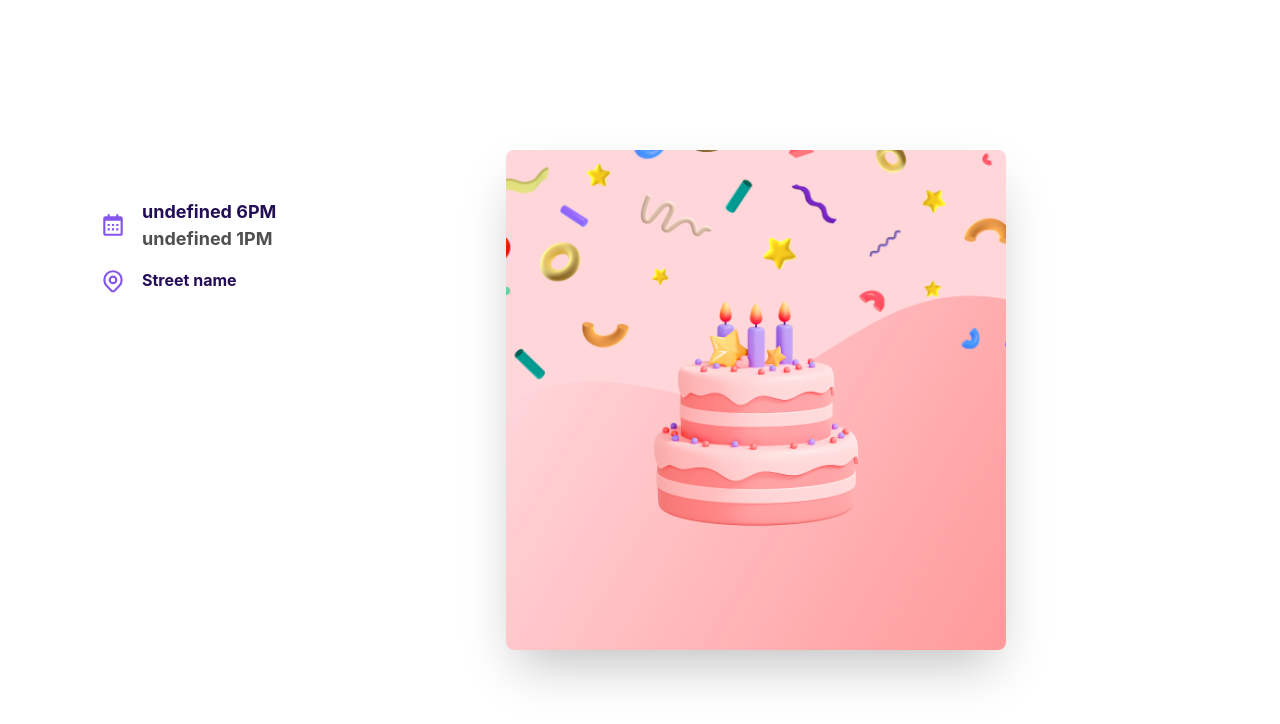
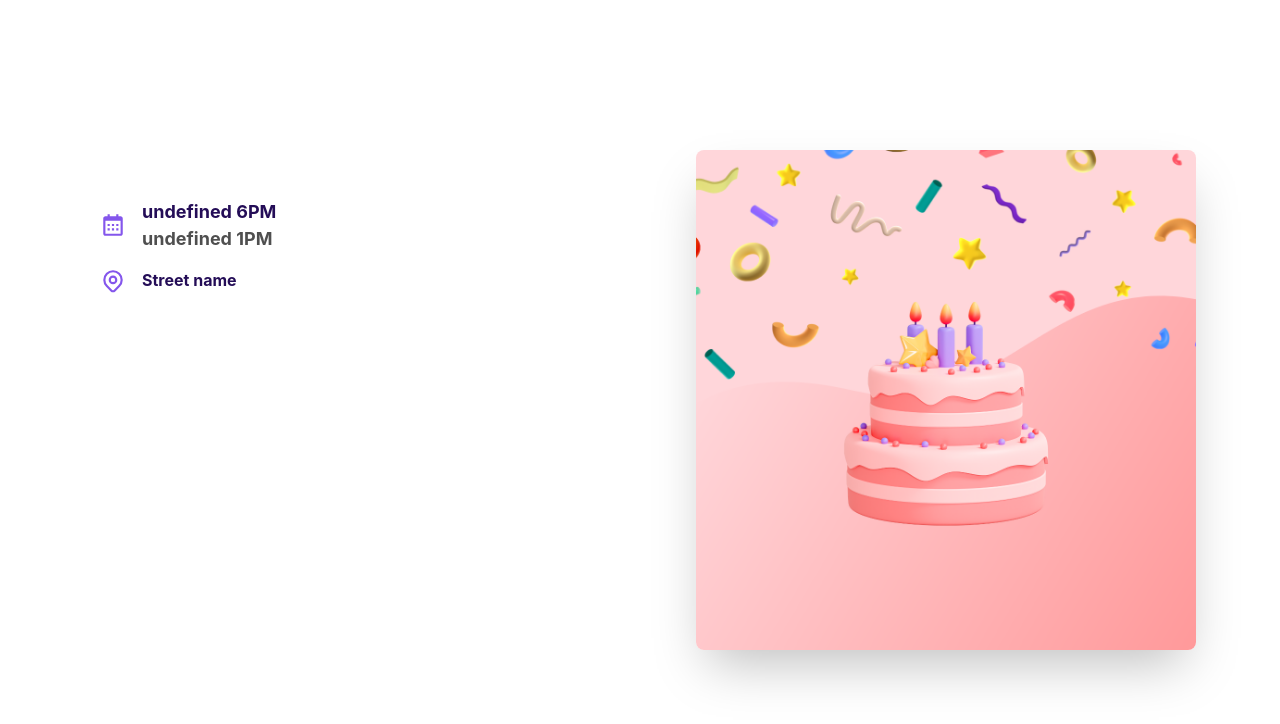
Before and after one commit to MdIbrahimKholil7/envited-task, a React (Create React App) app: page /event in a window 1280 px wide. Shown: the top 724 px of the page. Built offline with nearby package versions, Linux system fonts and the light colour scheme.

Commit message:
readme add

```diff
--- a/src/components/Event/Event.js
+++ b/src/components/Event/Event.js
@@ -34,7 +34,7 @@ const Event = () => {
                 <div className="hero-content w-full px-0 md:px-20 py-0 justify-between items-start flex-col lg:flex-row-reverse">
                     <img src={
                         eventImg
-                    } className="sm:max-w-[500px] w-full sm:mx-auto  mb-10 lg:mb-0 rounded-lg shadow-2xl" alt='eventImg' />
+                    } className="sm:max-w-[500px] w-full sm:mx-auto lg:mx-1  mb-10 lg:mb-0 rounded-lg shadow-2xl" alt='eventImg' />
                     <div
                     className='px-5'
                     >
```
Also changed, not shown: 1 other file (tests, documents, lock files or other folders).
